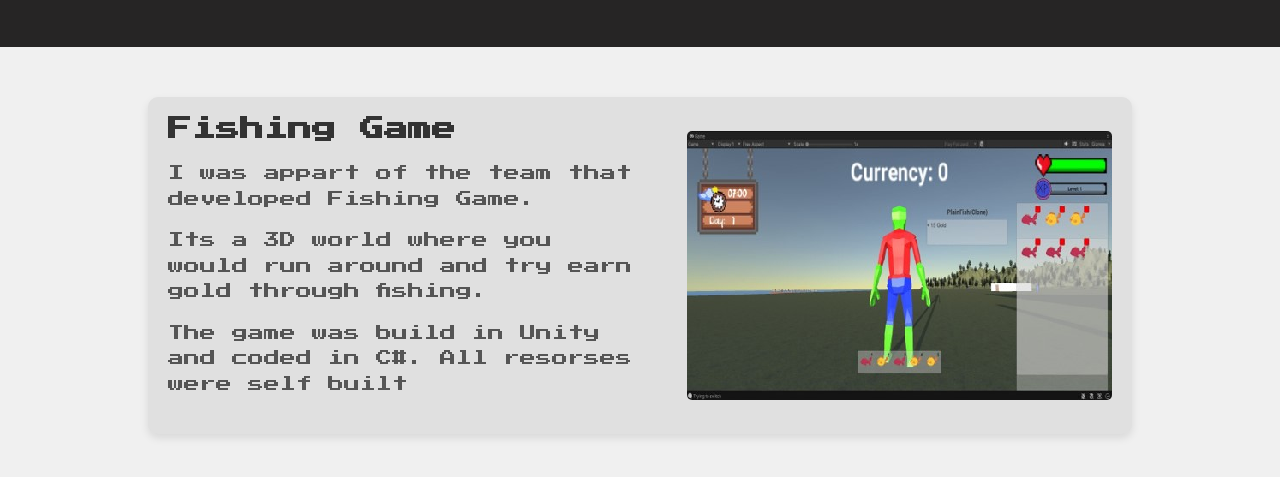
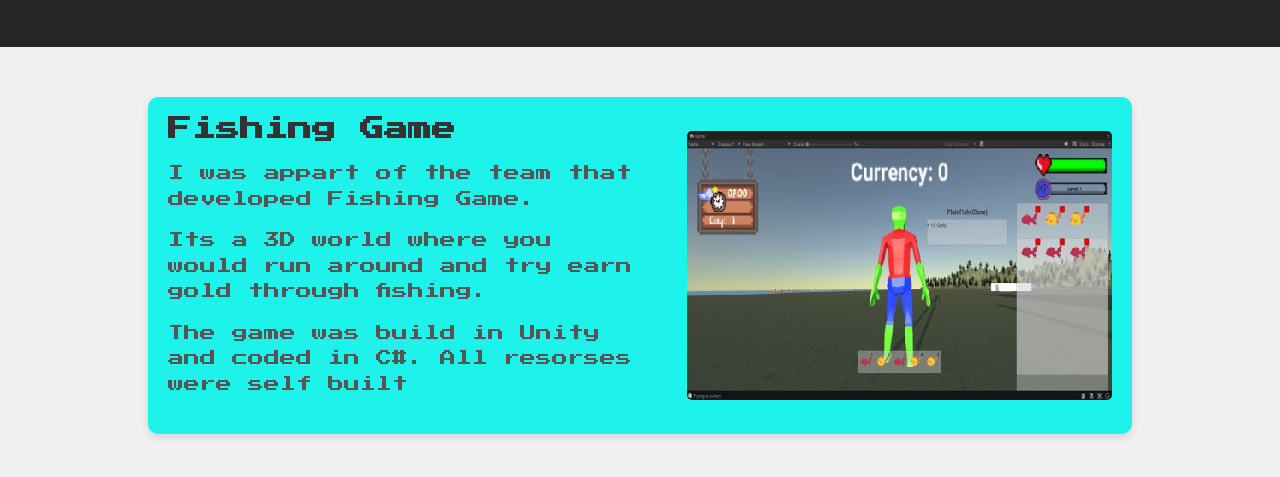
Before and after one commit to RauenLeGrange/RauenLeGrange.github.io, a plain HTML site: page Index.html in a window 1280 px wide. Shown: the part 93-570 px from the top of the page. Drawn offline with Linux system fonts and the light colour scheme.

Commit message:
updated portfolio
updated portfolio

```diff
--- a/Index.html
+++ b/Index.html
@@ -69,7 +69,7 @@
          }
 
         .project-item {
-    background-color: #e0e0e0;
+            background-color: #1ef3eb;
             padding: 20px;
             margin: 20px;
             border-radius: 10px;
```
Lines whose indentation alone changed are shown as unchanged.
